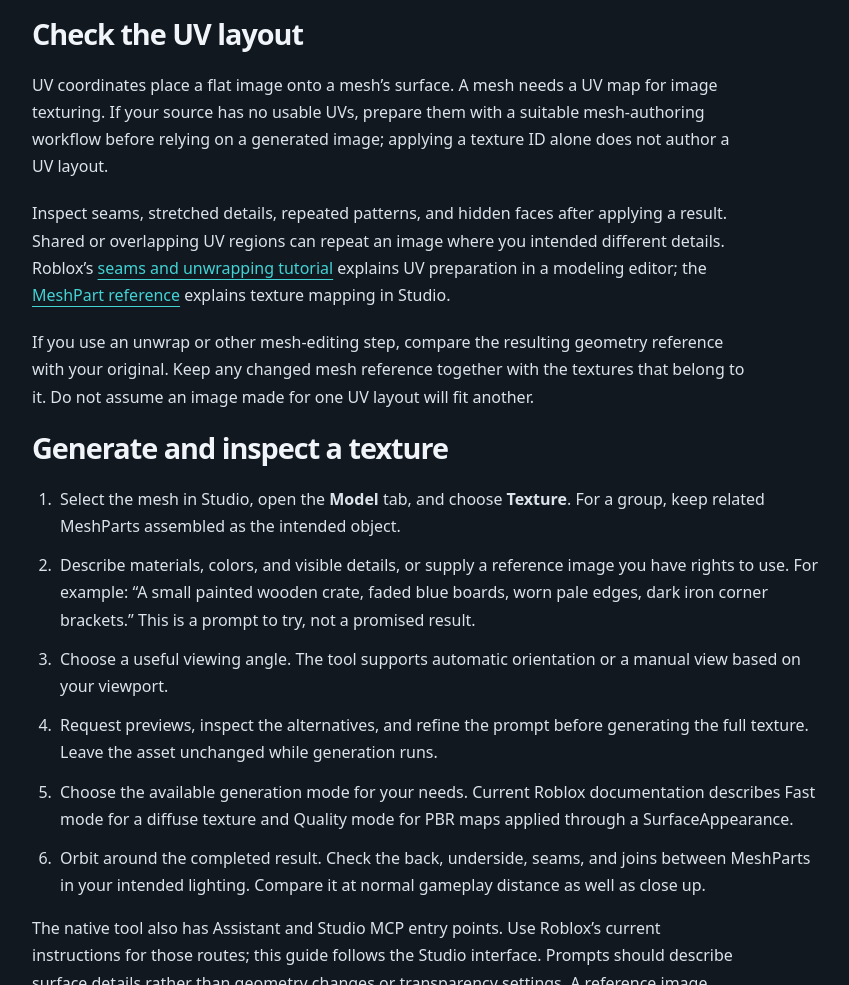
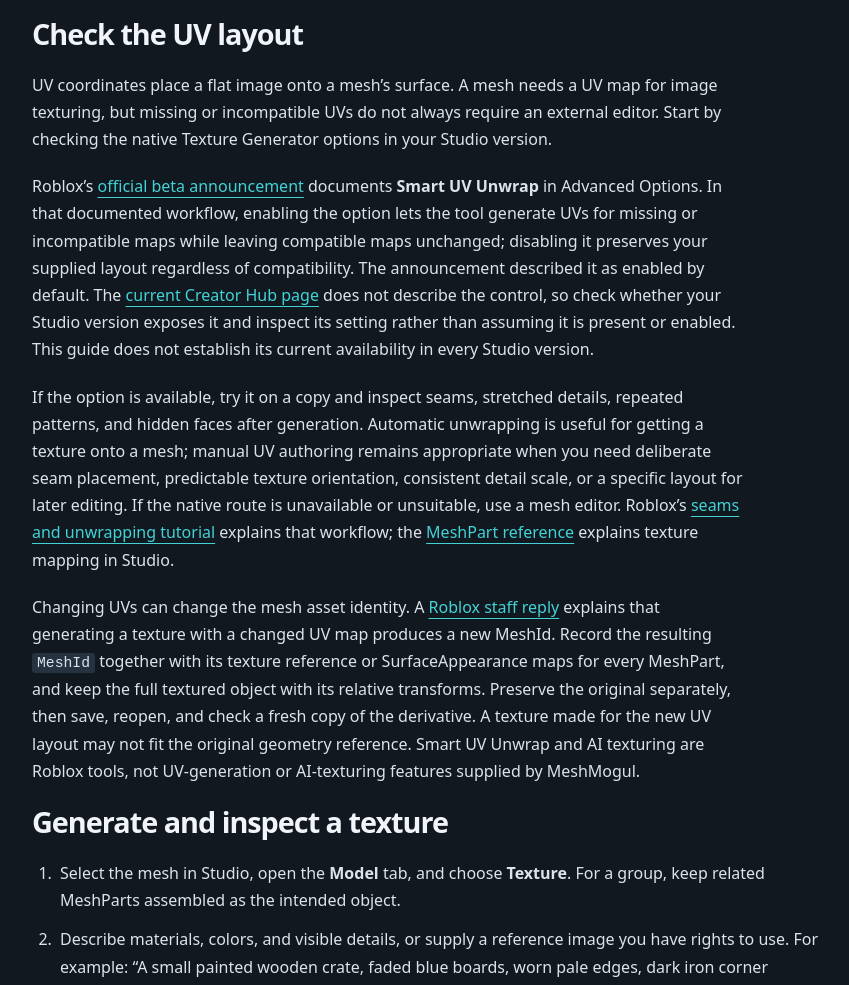
Before and after one commit to MorningForge/MeshMogul, a plain HTML site: page guides/roblox-studio-texture-generator/index.html in a window 1280 px wide. Shown: the part 1013-1998 px from the top of the page, without its empty margins (16-865 px from the left). Drawn offline with Linux system fonts and the light colour scheme.

Commit message:
Clarify native Smart UV Unwrap workflow and mesh identity

```diff
--- a/guides/roblox-studio-texture-generator/index.html
+++ b/guides/roblox-studio-texture-generator/index.html
@@ -7,9 +7,10 @@
 <p>Keep an untouched original and work on a copy. Start with one simple MeshPart so you can inspect every face. Record its <code>MeshId</code>, size, pivot, material, and existing texture references before changing anything. Finish geometry edits first.</p>
 <p>A Model of several MeshParts can also be textured. Roblox recommends a coherent assembled object rather than scattered pieces or multiple identical meshes in one operation. Each MeshPart receives its own texture; a grouped selection does not become one shared texture atlas. See the <a href="https://create.roblox.com/docs/studio/texture-generator">Texture Generator documentation</a>.</p>
 <h2>Check the UV layout</h2>
-<p>UV coordinates place a flat image onto a mesh’s surface. A mesh needs a UV map for image texturing. If your source has no usable UVs, prepare them with a suitable mesh-authoring workflow before relying on a generated image; applying a texture ID alone does not author a UV layout.</p>
-<p>Inspect seams, stretched details, repeated patterns, and hidden faces after applying a result. Shared or overlapping UV regions can repeat an image where you intended different details. Roblox’s <a href="https://create.roblox.com/docs/art/accessories/creating/unwrapping">seams and unwrapping tutorial</a> explains UV preparation in a modeling editor; the <a href="https://create.roblox.com/docs/reference/engine/classes/MeshPart">MeshPart reference</a> explains texture mapping in Studio.</p>
-<p>If you use an unwrap or other mesh-editing step, compare the resulting geometry reference with your original. Keep any changed mesh reference together with the textures that belong to it. Do not assume an image made for one UV layout will fit another.</p>
+<p>UV coordinates place a flat image onto a mesh’s surface. A mesh needs a UV map for image texturing, but missing or incompatible UVs do not always require an external editor. Start by checking the native Texture Generator options in your Studio version.</p>
+<p>Roblox’s <a href="https://devforum.roblox.com/t/texture-generator-beta/2880635/1">official beta announcement</a> documents <strong>Smart UV Unwrap</strong> in Advanced Options. In that documented workflow, enabling the option lets the tool generate UVs for missing or incompatible maps while leaving compatible maps unchanged; disabling it preserves your supplied layout regardless of compatibility. The announcement described it as enabled by default. The <a href="https://create.roblox.com/docs/studio/texture-generator">current Creator Hub page</a> does not describe the control, so check whether your Studio version exposes it and inspect its setting rather than assuming it is present or enabled. This guide does not establish its current availability in every Studio version.</p>
+<p>If the option is available, try it on a copy and inspect seams, stretched details, repeated patterns, and hidden faces after generation. Automatic unwrapping is useful for getting a texture onto a mesh; manual UV authoring remains appropriate when you need deliberate seam placement, predictable texture orientation, consistent detail scale, or a specific layout for later editing. If the native route is unavailable or unsuitable, use a mesh editor. Roblox’s <a href="https://create.roblox.com/docs/art/accessories/creating/unwrapping">seams and unwrapping tutorial</a> explains that workflow; the <a href="https://create.roblox.com/docs/reference/engine/classes/MeshPart">MeshPart reference</a> explains texture mapping in Studio.</p>
+<p>Changing UVs can change the mesh asset identity. A <a href="https://devforum.roblox.com/t/texture-generator-beta/2880635/44">Roblox staff reply</a> explains that generating a texture with a changed UV map produces a new MeshId. Record the resulting <code>MeshId</code> together with its texture reference or SurfaceAppearance maps for every MeshPart, and keep the full textured object with its relative transforms. Preserve the original separately, then save, reopen, and check a fresh copy of the derivative. A texture made for the new UV layout may not fit the original geometry reference. Smart UV Unwrap and AI texturing are Roblox tools, not UV-generation or AI-texturing features supplied by MeshMogul.</p>
 <h2>Generate and inspect a texture</h2>
 <ol><li>Select the mesh in Studio, open the <strong>Model</strong> tab, and choose <strong>Texture</strong>. For a group, keep related MeshParts assembled as the intended object.</li><li>Describe materials, colors, and visible details, or supply a reference image you have rights to use. For example: “A small painted wooden crate, faded blue boards, worn pale edges, dark iron corner brackets.” This is a prompt to try, not a promised result.</li><li>Choose a useful viewing angle. The tool supports automatic orientation or a manual view based on your viewport.</li><li>Request previews, inspect the alternatives, and refine the prompt before generating the full texture. Leave the asset unchanged while generation runs.</li><li>Choose the available generation mode for your needs. Current Roblox documentation describes Fast mode for a diffuse texture and Quality mode for PBR maps applied through a SurfaceAppearance.</li><li>Orbit around the completed result. Check the back, underside, seams, and joins between MeshParts in your intended lighting. Compare it at normal gameplay distance as well as close up.</li></ol>
 <p>The native tool also has Assistant and Studio MCP entry points. Use Roblox’s current instructions for those routes; this guide follows the Studio interface. Prompts should describe surface details rather than geometry changes or transparency settings. A reference image guides style rather than guaranteeing an exact copy. Adjust geometry and appearance properties with the appropriate Studio tools.</p>
```
